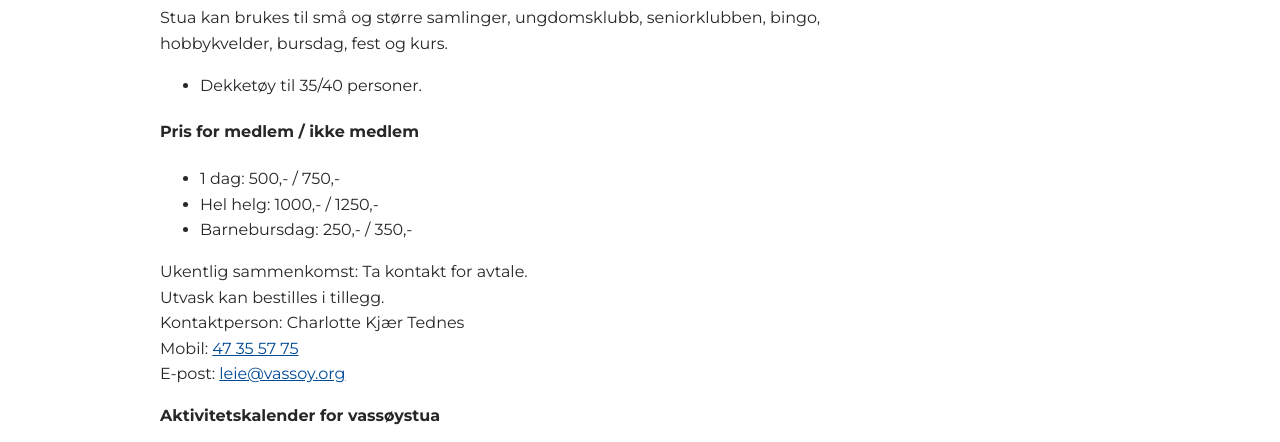
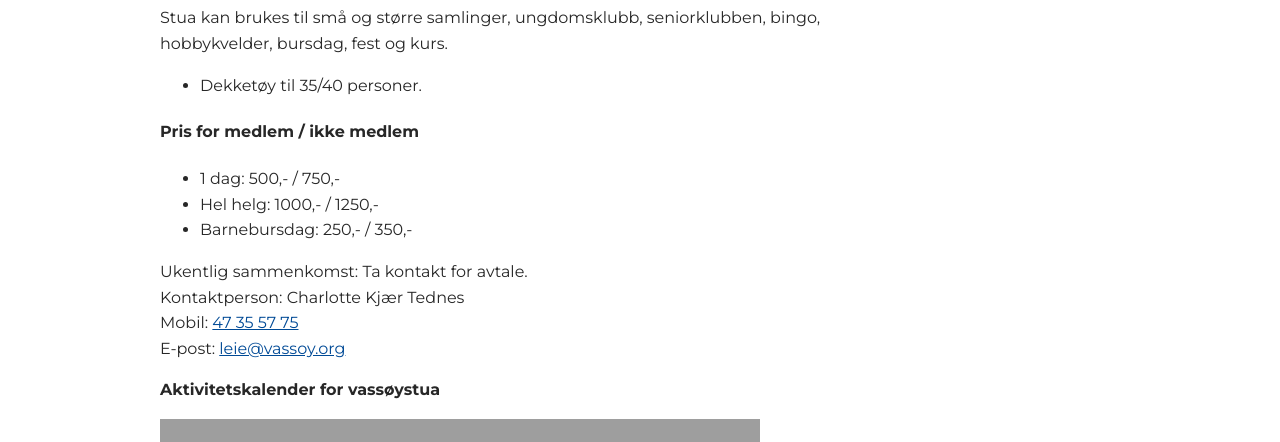
Before and after one commit to tommyka/vassoy-dot-org, a Gatsby site: page /utleie in a window 1280 px wide. Shown: the part 336-778 px from the top of the page. Built offline with nearby package versions, Linux system fonts and the light colour scheme; Gatsby itself is replaced by a stand-in of ours; grey boxes are pictures that could not be loaded.

Commit message:
remove utvask

```diff
--- a/src/pages/utleie/index.md
+++ b/src/pages/utleie/index.md
@@ -17,7 +17,6 @@ Stua kan brukes til små og større samlinger, ungdomsklubb, seniorklubben, bing
 - Barnebursdag: 250,- / 350,-
 
 Ukentlig sammenkomst: Ta kontakt for avtale.<br>
-Utvask kan bestilles i tillegg.<br>
 Kontaktperson: Charlotte Kjær Tednes<br>
 Mobil: [47 35 57 75](tel:47355775)<br>
 E-post: [leie@vassoy.org](mailto:leie@vassoy.org)<br>
```
